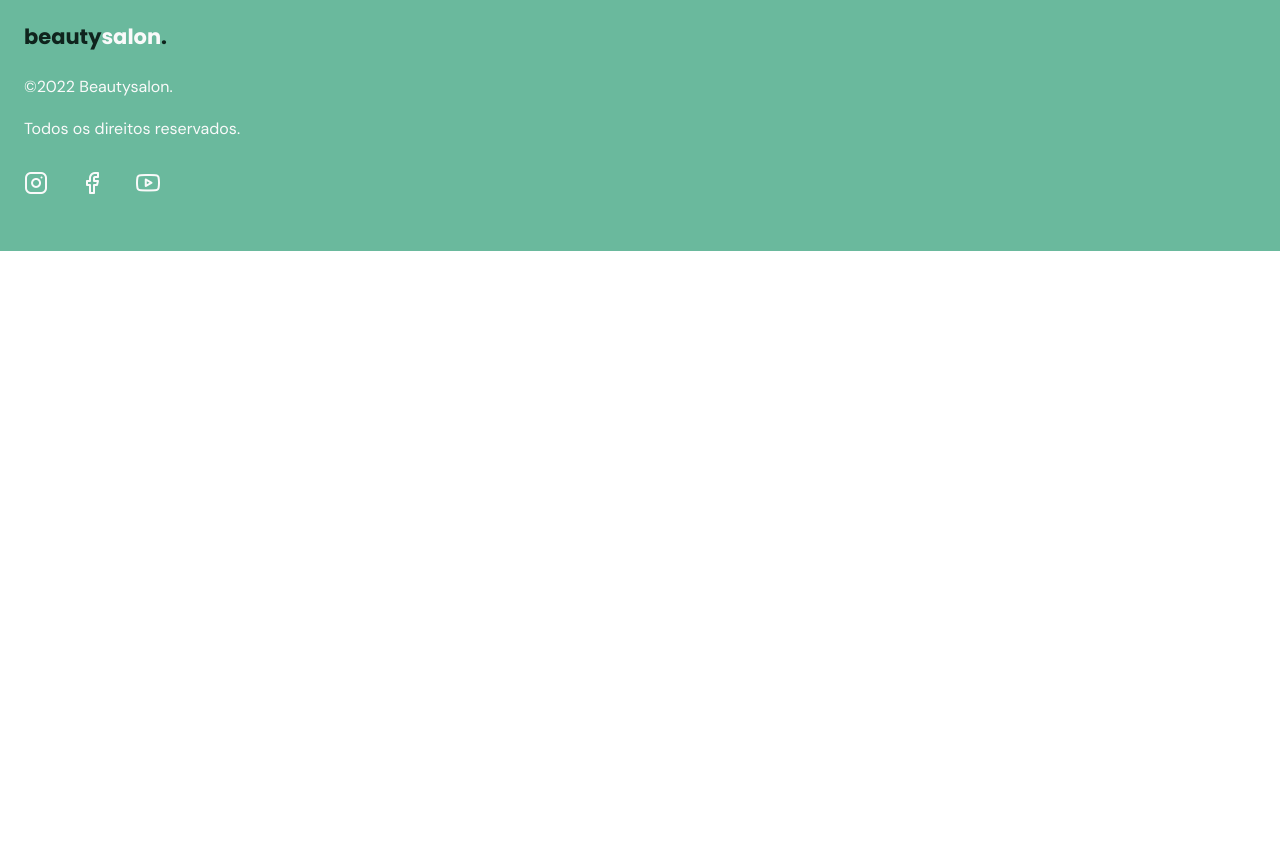
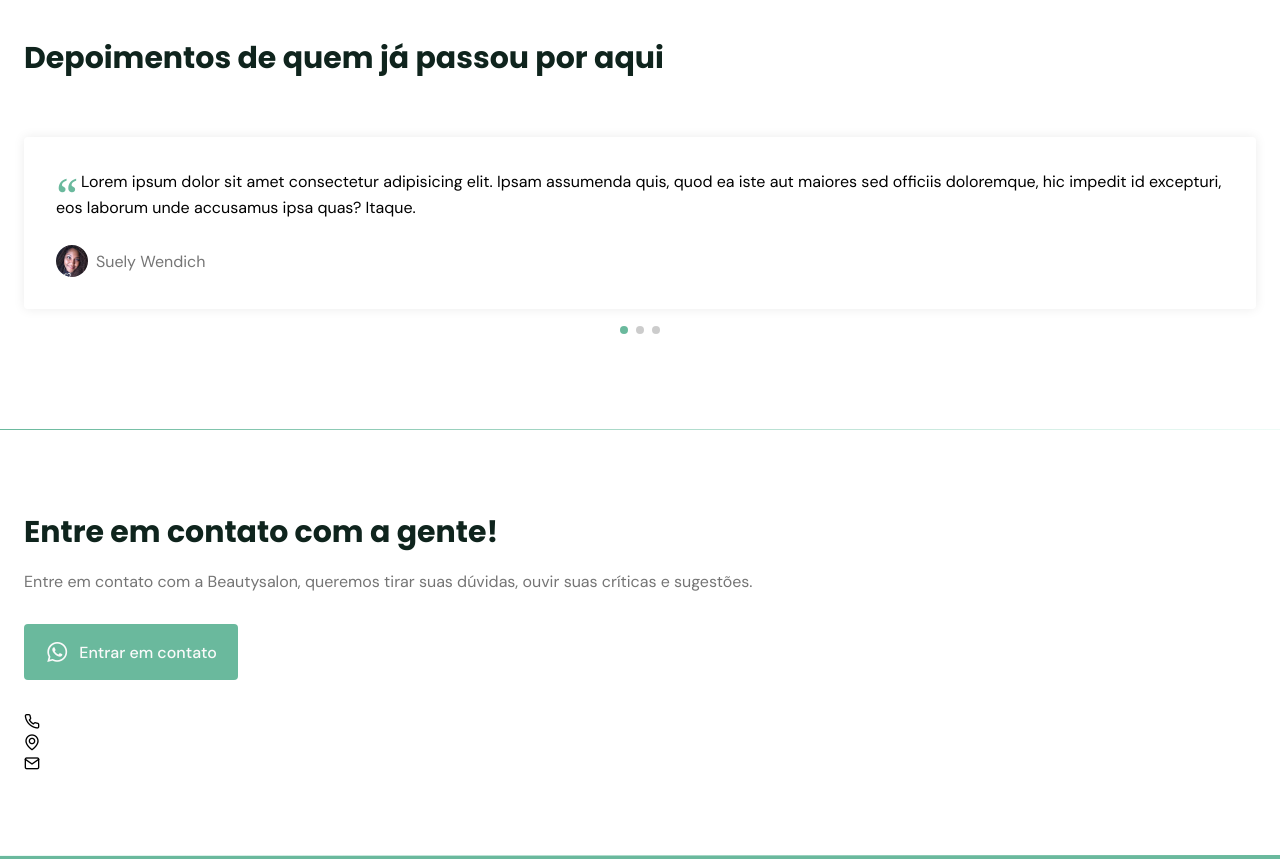
Before and after one commit to GabrielWendich/origin-six, a plain HTML site: page index.html in a window 1280 px wide. Shown: the part 4100-4959 px from the top of the page. Before the commit the page ends 4351 px from the top, so only its background shows below. Drawn offline with nearby package versions, Linux system fonts and the light colour scheme; files whose address does not match are found by name.

Commit message:
Merge branch 'main' of github.com:GabrielWendich/origin-six

```diff
--- a/index.html
+++ b/index.html
@@ -7,6 +7,8 @@
    <link rel="preconnect" href="https://fonts.googleapis.com">
    <link rel="preconnect" href="https://fonts.gstatic.com" crossorigin>
    <link href="https://fonts.googleapis.com/css2?family=DM+Sans:wght@400;500&family=Poppins:wght@400;500;700&display=swap" rel="stylesheet">
+   <!-- swiper -->
+   <link rel="stylesheet" href="https://unpkg.com/swiper@8/swiper-bundle.min.css"/>
    <!-- style -->
    <link rel="stylesheet" href="style.css">
    <!-- icons -->
@@ -88,14 +90,75 @@
             </div>
          </div>
       </section>
-
       <div class="divider"></div>
 
-      <section id="testimonials"></section>
+      <section class="section" id="testimonials">
+         <div class="container">
+            <header>
+               <h2 class="title">Depoimentos de quem já passou por aqui</h2>
+            </header>
+            <div class="testimonials swiper">
+               <div class="swiper-wrapper">
+                  <div class="testimonial swiper-slide">
+                     <blockquote>
+                        <p><span>&ldquo;</span>
+                        Lorem ipsum dolor sit amet consectetur adipisicing elit. Ipsam assumenda quis, quod ea iste aut maiores sed officiis doloremque, hic impedit id excepturi, eos laborum unde accusamus ipsa quas? Itaque.
+                        </p>
+                        <cite>
+                           <img src="./assets/fotos/89.jpg" alt="">
+                           Suely Wendich
+                        </cite>
+                     </blockquote>
+                  </div>
 
+                  <div class="testimonial swiper-slide">
+                     <blockquote>
+                        <p><span>&ldquo;</span>
+                        Lorem ipsum dolor sit amet consectetur adipisicing elit. Ipsam assumenda quis, quod ea iste aut maiores sed officiis doloremque, hic impedit id excepturi, eos laborum unde accusamus ipsa quas? Itaque.
+                        </p>
+                        <cite>
+                           <img src="./assets/fotos/90.jpg" alt="">
+                           Natali Cristofolli Wendich
+                        </cite>
+                     </blockquote>
+                  </div>
+
+                  <div class="testimonial swiper-slide">
+                     <blockquote>
+                        <p><span>&ldquo;</span>
+                        Lorem ipsum dolor sit amet consectetur adipisicing elit. Ipsam assumenda quis, quod ea iste aut maiores sed officiis doloremque, hic impedit id excepturi, eos laborum unde accusamus ipsa quas? Itaque.
+                        </p>
+                        <cite>
+                           <img src="./assets/fotos/38.jpg" alt="">
+                           Gabriel Cristofolli Wendich
+                        </cite>
+                     </blockquote>
+                  </div>
+               </div>
+               <div class="swiper-pagination"></div>
+            </div>
+         </div>
+      </section>
       <div class="divider-2"></div>
 
-      <section id="contact"></section>
+      <section class="section" id="contact">
+         <div class="container grid">
+            <div class="text">
+               <h2 class="title">Entre em contato com a gente!</h2>
+               <p>Entre em contato com a Beautysalon, queremos tirar suas dúvidas, ouvir suas críticas e sugestões.</p>
+               <a href="" class="button"><i class="icon-whatsapp"></i>Entrar em contato</a>
+            </div>
+            <div class="links">
+               <ul>
+                  <li><i class="icon-phone"></i></li>
+                  <li><i class="icon-map-pin"></i></li>
+                  <li><i class="icon-mail"></i></li>
+               </ul>
+            </div>
+         </div>
+      </section>
+      <div class="divider"></div>
+
    </main>
 
    <footer>
@@ -119,6 +182,9 @@
       </div>
    </footer>
 
+   <!-- swiper -->
+   <script src="https://unpkg.com/swiper@8/swiper-bundle.min.js"></script>
+   <!-- main script -->
    <script src="script.js"></script>
 </body>
 </html>
--- a/script.js
+++ b/script.js
@@ -26,3 +26,24 @@ window.addEventListener('scroll', () => {
       header.classList.remove("scroll")
    }
 })
+
+
+
+
+// swiper carousel
+const swiper = new Swiper('.swiper', {
+   slidesPerView: 1,
+   pagination: {
+     el: '.swiper-pagination',
+     type: 'bullets',
+     clickable: true,
+     bulletElement: 'span'
+   },
+   mousewheel: {
+      invert: true,
+    },
+    keyboard: {
+      enabled: true,
+      onlyInViewport: false,
+    },
+ });
--- a/style.css
+++ b/style.css
@@ -331,6 +331,79 @@ nav.show .menu ul {
 
 
 
+#testimonials {
+   background-color: #FFF;
+}
+
+#testimonials .container {
+   margin: 0;
+}
+
+#testimonials .container header {
+   margin: 0 2.4rem;
+}
+
+#testimonials blockquote {
+   padding: 3.2rem;
+   display: grid;
+   gap: 2.4rem;
+   box-shadow: 0px 0px 12px rgba(0, 0, 0, 0.08);
+   border-radius: .4rem;
+}
+
+#testimonials blockquote p {
+   font-size: 1.6rem;
+   position: relative;
+   text-indent: 2.5rem;
+   line-height: 2.6rem;
+}
+
+#testimonials blockquote p span {
+   font: 400 4.8rem "Georgia", serif;
+   color: var(--base-color);
+   position: absolute;
+   top: -.7rem;
+   left: -2.5rem;
+}
+
+#testimonials blockquote cite {
+   display: flex;
+   align-items: center;
+   gap: .8rem;
+
+   font-size: 1.6rem;
+   color: var(--text-color);
+}
+
+#testimonials blockquote cite img {
+   width: 3.2rem;
+   object-fit: cover;
+   clip-path: circle();
+}
+
+
+.swiper-slide {
+   height: auto;
+   padding: 4rem 2.4rem;
+}
+.swiper-pagination-bullet-active {
+   background-color: var(--base-color);
+}
+
+
+
+
+#contact .text p {
+   color: var(--text-color);
+   margin-bottom: 3.2rem;
+}
+
+#contact .text .button i {
+   font-size: 2.4rem;
+   margin-right: 1rem;
+}
+
+
 footer {
    height: 29.4rem;
    background-color: var(--base-color);
```
Also changed, not shown: assets/fotos/38.jpg (added), assets/fotos/89.jpg (added), assets/fotos/90.jpg (added).
